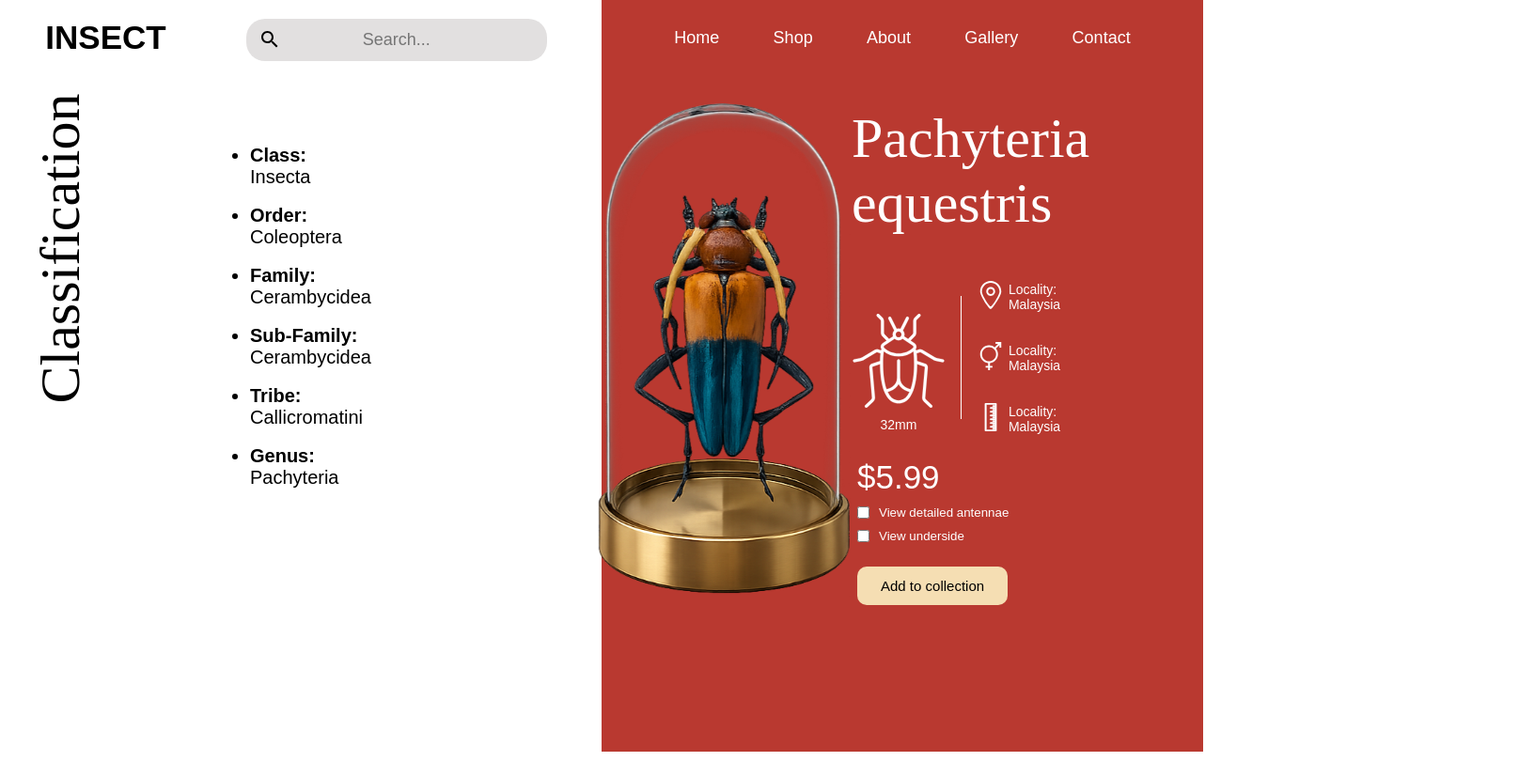
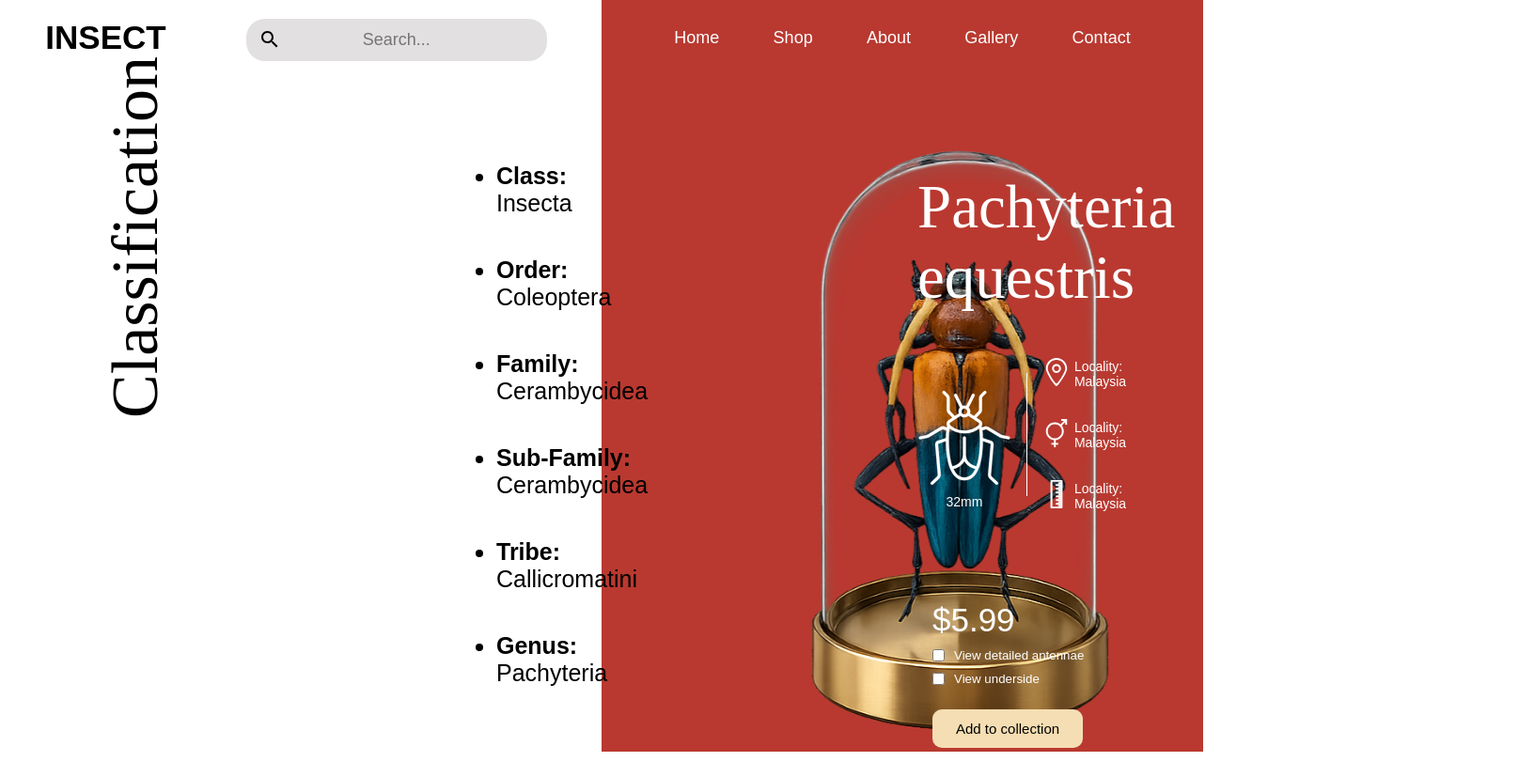
Before and after one commit to jayantkushwah24/html-css-js-sheryians-cohort3-2026, a plain HTML site: page 02 CSS/A2 - Assignment Two Hard/index.html in a window 1280 px wide. Shown: the whole page at 94% size, 1632 px wide, since content can reach past the window. Before the commit the page ends 800 px from the top, so only its background shows below. Drawn offline with Linux system fonts and the light colour scheme.

Commit message:
debugging

```diff
--- a/02 CSS/A2 - Assignment Two Hard/index.html
+++ b/02 CSS/A2 - Assignment Two Hard/index.html
@@ -40,7 +40,7 @@
         </main>
       </div>
       <div class="insect">
-        <img src="./images/insect.png" height="550" alt="" />
+        <img src="./images/insect.png" height="650" alt="" />
       </div>
       <div class="right-side">
         <nav class="nav-right">
--- a/02 CSS/A2 - Assignment Two Hard/style.css
+++ b/02 CSS/A2 - Assignment Two Hard/style.css
@@ -51,25 +51,26 @@ body {
     left: 2.6rem;
     top: 0.4rem;
 }
-main {
-  margin: 10px;
-}
+
 .vertical-word {
   transform: rotate(270deg);
   position: relative;
   right: 16rem;
-  font-size: 60px;
+  bottom: 5rem;
+  font-size: 70px;
   font-family: serif;
 }
 .word-listing ul li {
-  font-size: 20px;
+  font-size: 25px;
   position: relative;
-  left: 16rem;
+  left: 28rem;
+  bottom: 6rem;
+  margin-top: 1.5rem;
 }
 .insect {
   position: absolute;
-  left: 36rem;
-  top: 6rem;
+  left: 49.5rem;
+  top: 9rem;
 }
 .nav-right ul {
   display: flex;
@@ -84,11 +85,16 @@ main {
     cursor: pointer;
     text-decoration: underline;
 }
+main{
+  position: relative;
+  top: 5rem;
+  left: 5rem;
+}
 .name {
   position: relative;
   left: 16rem;
   top: 2rem;
-  font-size: 60px;
+  font-size: 65px;
   font-family: serif;
 }
 .information {
@@ -124,8 +130,8 @@ main {
 }
 footer {
   position: relative;
-  left: 17rem;
-  top: 6rem;
+  left: 22rem;
+  top: 16rem;
 }
 .price {
   font-size: 35px;
```
